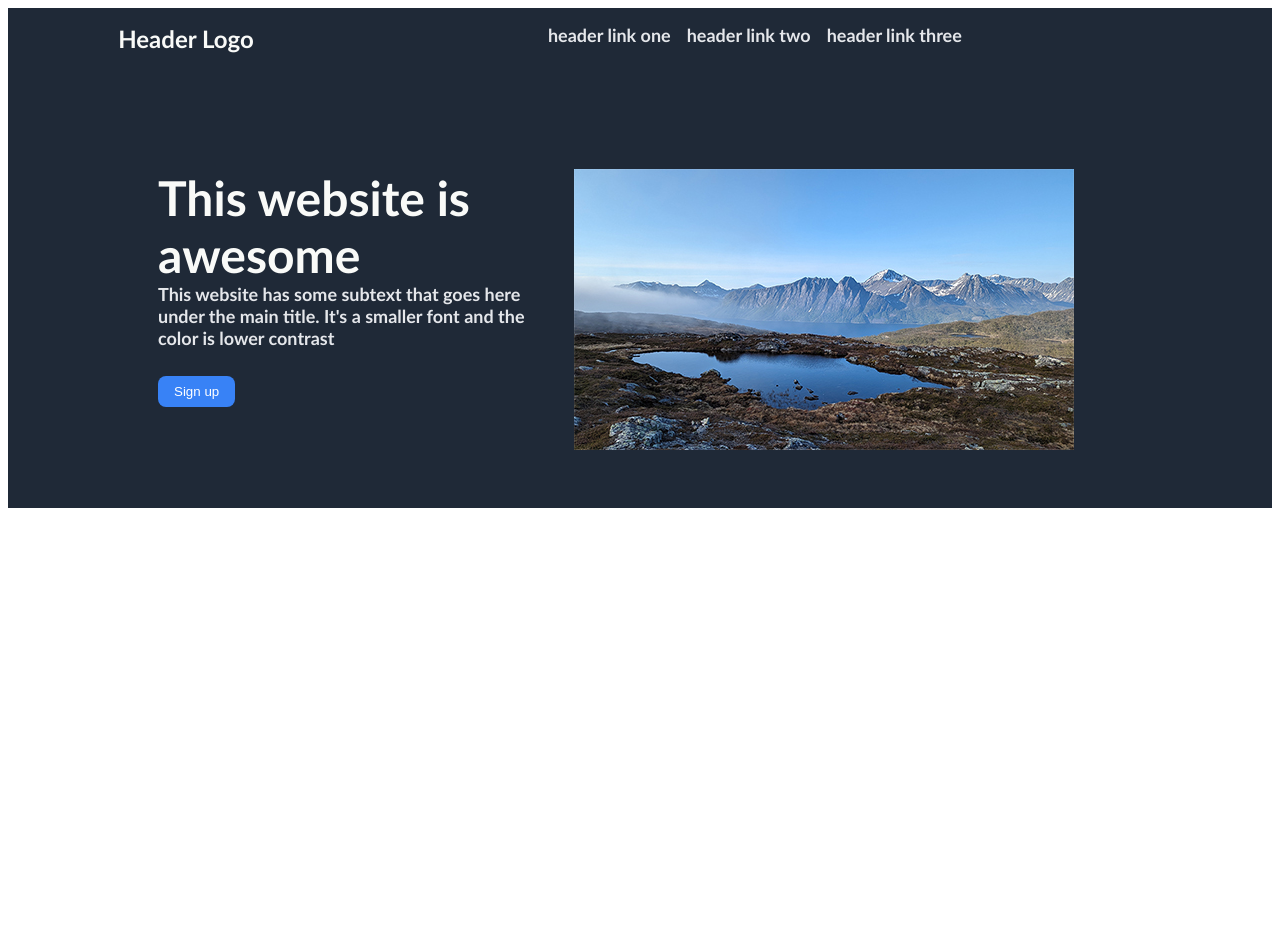
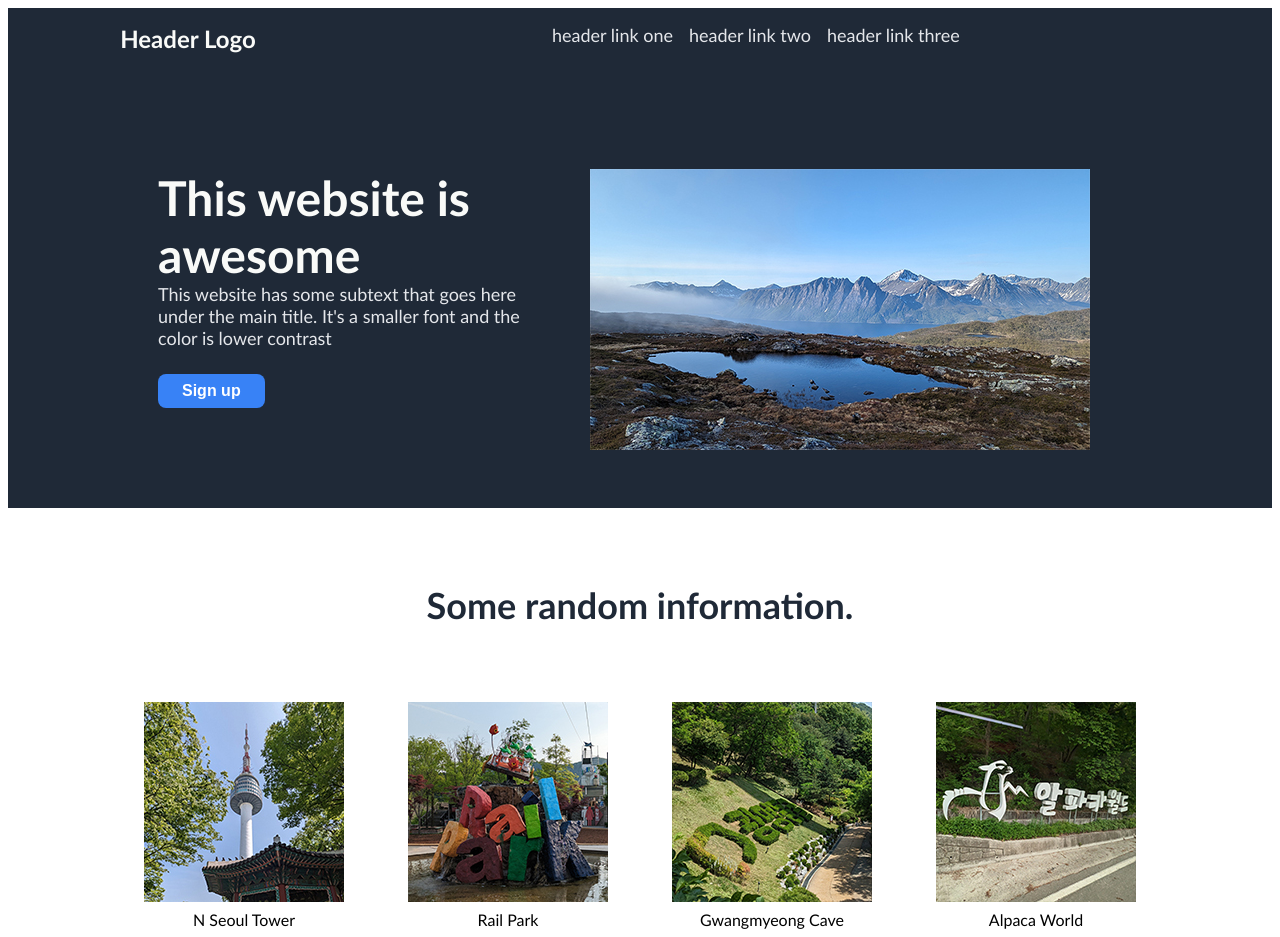
Before and after one commit to hambaggers/odin-landing-page, a plain HTML site: page index.html in a window 1280 px wide. Before the commit the page ends 800 px from the top, so only its background shows below. Drawn offline with Linux system fonts and the light colour scheme.

Commit message:
added body text and images with styling

```diff
--- a/index.html
+++ b/index.html
@@ -5,8 +5,6 @@
     <meta charset="UTF-8" />
     <meta name="viewport" content="width=device-width, initial-scale=1.0" />
     <title>Landing Page</title>
-  </head>
-  <body>
     <div class="hero">
       <div class="header">
         Header Logo
@@ -25,7 +23,28 @@
           </div>
           <button>Sign up</button>
         </div>
-        <img src="mountain.jpg" />
+        <img src="mountain.jpg" alt="mountain" />
+      </div>
+    </div>
+  </head>
+  <body>
+    <div class="info">Some random information.</div>
+    <div class="infocontainer">
+      <div class="image">
+        <img src="tower.jpg" alt="tower" />
+        <div class="text">N Seoul Tower</div>
+      </div>
+      <div class="image">
+        <img src="railpark.jpg" alt="rail park" />
+        <div class="text">Rail Park</div>
+      </div>
+      <div class="image">
+        <img src="cave.jpg" alt="gwangmyeong cave" />
+        <div class="text">Gwangmyeong Cave</div>
+      </div>
+      <div class="image">
+        <img src="alpacaworld.jpg" alt="alpaca world" />
+        <div class="text">Alpaca World</div>
       </div>
     </div>
   </body>
--- a/style.css
+++ b/style.css
@@ -8,6 +8,10 @@
   justify-content: space-evenly;
   padding: 16px;
 }
+head {
+  font-family: "Trebuchet MS", "Lucida Sans Unicode", "Lucida Grande",
+    "Lucida Sans", Arial, sans-serif;
+}
 
 body {
   font-family: "Trebuchet MS", "Lucida Sans Unicode", "Lucida Grande",
@@ -16,6 +20,7 @@ body {
 
 a {
   font-size: 18px;
+  font-weight: 100;
   color: #e5e7eb;
   text-decoration: none;
 }
@@ -30,15 +35,21 @@ a {
 }
 
 .hero {
-  font-size: 48px;
-  font-weight: 800;
-  color: #f9faf8;
   background: #1f2937;
   height: 500px;
 }
 
-.hero .secondary {
+.hero,
+.primary {
+  font-size: 48px;
+  font-weight: 800;
+  color: #f9faf8;
+}
+
+.hero,
+.secondary {
   font-size: 18px;
+  font-weight: normal;
   color: #e5e7eb;
 }
 
@@ -47,8 +58,10 @@ button {
   background: #3882f6;
   border: #3882f6;
   cursor: pointer;
-  padding: 8px 16px;
+  padding: 8px 24px;
   border-radius: 8px;
+  font-size: 16px;
+  font-weight: 600;
 }
 
 .container {
@@ -59,8 +72,30 @@ button {
   text-align: left;
 }
 
+.info {
+  font-size: 36px;
+  font-weight: 800;
+  color: #1f2937;
+  display: flex;
+  justify-content: center;
+  padding: 75px;
+}
+
+.infocontainer {
+  display: flex;
+  justify-content: center;
+  align-items: normal;
+}
+
+.image {
+  display: flex;
+  flex-flow: column;
+  align-items: center;
+  gap: 8px;
+}
+
 img {
-  padding: 0 48px;
+  padding: 0 32px;
 }
 
 .footer {
```
Also changed, not shown: alpacaworld.jpg (added), cave.jpg (added), railpark.jpg (added), tower.jpg (added).
